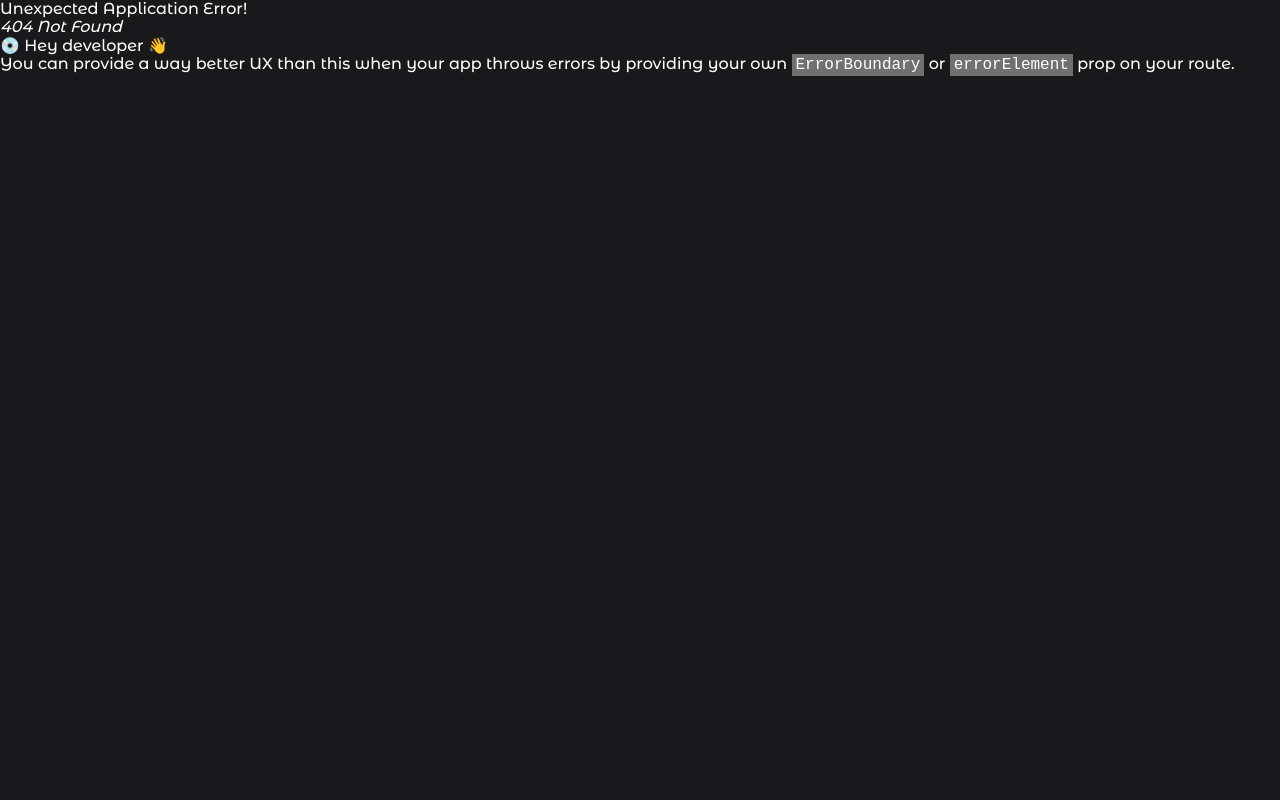
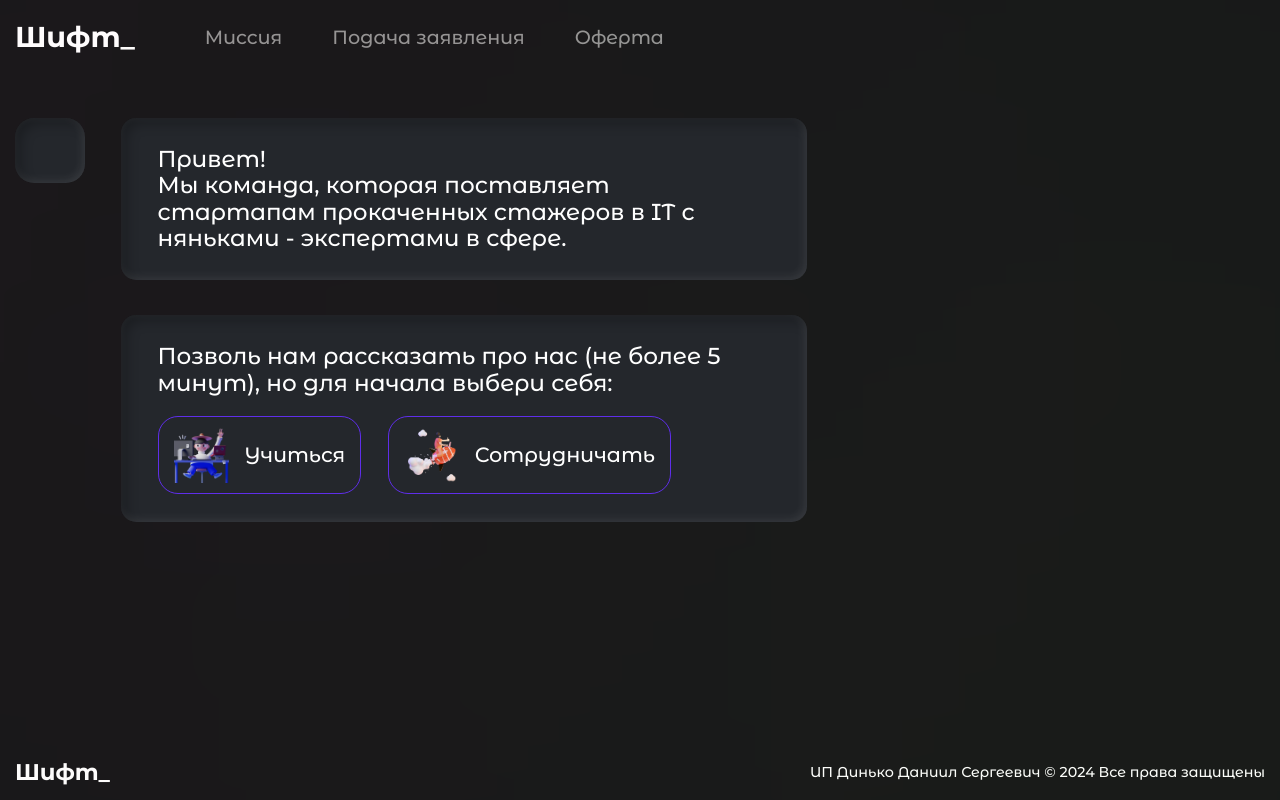
Before and after one commit to FreightDH/shift_, a React (Vite) app: page /home in a window 1280 px wide. Before the commit this address had no page. Built offline with nearby package versions, Linux system fonts and the light colour scheme.

Commit message:
feat: add Badges

```diff
--- a/src/pages/home/HomePage.module.scss
+++ b/src/pages/home/HomePage.module.scss
@@ -77,42 +77,3 @@
     }
   }
 }
-
-.choice {
-  &__item {
-    padding: 10px 15px;
-
-    display: flex;
-    align-items: center;
-    gap: 15px;
-
-    border: 1px solid #5f2eea;
-    border-radius: 20px;
-    transition: all 0.2s ease 0s;
-
-    img {
-      width: 60px;
-      height: 60px;
-      @include adaptiveValue('width', 60, 40);
-      @include adaptiveValue('height', 60, 40);
-      object-fit: cover;
-    }
-
-    span {
-      font-size: 22px;
-      @include adaptiveValue('font-size', 22, 16);
-    }
-
-    @media (hover: hover) {
-      &:hover {
-        box-shadow: 0px 0px 10px 2px rgba(255, 255, 255, 0.2);
-      }
-    }
-
-    @media (hover: none) {
-      &:active {
-        box-shadow: 0px 0px 10px 2px rgba(255, 255, 255, 0.2);
-      }
-    }
-  }
-}
--- a/src/pages/home/HomePage.route.jsx
+++ b/src/pages/home/HomePage.route.jsx
@@ -1,6 +1,6 @@
 import { HomePage } from './HomePage.ui';
 
 export const HomePageRoute = {
-  path: '/',
+  path: '/home',
   element: <HomePage />,
 };
--- a/src/pages/home/HomePage.ui.jsx
+++ b/src/pages/home/HomePage.ui.jsx
@@ -1,8 +1,8 @@
 import { Link } from 'react-router-dom';
 
 import { cn } from '@/shared/lib';
+import { CooperateBadge, StudyBadge } from '@/shared/UI/Badges';
 
-import { cooperate, study } from './assets';
 import cl from './HomePage.module.scss';
 
 export const HomePage = () => {
@@ -17,13 +17,11 @@ export const HomePage = () => {
         <div className={cn(cl.home__about, {}, ['bg__grey'])}>
           <p>Позволь нам рассказать про нас (не более 5 минут), но для начала выбери себя:</p>
           <div className={cl.home__choice}>
-            <Link className={cl.choice__item} to="">
-              <img alt="study-image" src={study} />
-              <span>Учиться</span>
+            <Link to="/study">
+              <StudyBadge />
             </Link>
-            <Link className={cl.choice__item} to="">
-              <img alt="cooperate-image" src={cooperate} />
-              <span>Сотрудничать</span>
+            <Link to="/cooperate">
+              <CooperateBadge />
             </Link>
           </div>
         </div>
--- /dev/null
+++ b/src/shared/UI/Badges/Badges.jsx
@@ -0,0 +1,21 @@
+import { cooperate, study } from './assets';
+
+import cl from './Badges.module.scss';
+
+export const StudyBadge = () => {
+  return (
+    <span className={cl.badge}>
+      <img alt="study-image" src={study} />
+      <span>Учиться</span>
+    </span>
+  );
+};
+
+export const CooperateBadge = () => {
+  return (
+    <span className={cl.badge}>
+      <img alt="study-image" src={cooperate} />
+      <span>Сотрудничать</span>
+    </span>
+  );
+};
--- /dev/null
+++ b/src/shared/UI/Badges/Badges.module.scss
@@ -0,0 +1,38 @@
+@import '@/app/styles';
+
+.badge {
+  padding: 10px 15px;
+
+  display: flex;
+  align-items: center;
+  gap: 15px;
+
+  border: 1px solid #5f2eea;
+  border-radius: 20px;
+  transition: all 0.2s ease 0s;
+
+  img {
+    width: 60px;
+    height: 60px;
+    @include adaptiveValue('width', 60, 40);
+    @include adaptiveValue('height', 60, 40);
+    object-fit: cover;
+  }
+
+  span {
+    font-size: 22px;
+    @include adaptiveValue('font-size', 22, 16);
+  }
+
+  @media (hover: hover) {
+    &:hover {
+      box-shadow: 0px 0px 10px 2px rgba(255, 255, 255, 0.2);
+    }
+  }
+
+  @media (hover: none) {
+    &:active {
+      box-shadow: 0px 0px 10px 2px rgba(255, 255, 255, 0.2);
+    }
+  }
+}
--- /dev/null
+++ b/src/shared/UI/Badges/index.js
@@ -0,0 +1 @@
+export { StudyBadge, CooperateBadge } from './Badges';
```
Also changed, not shown: src/shared/UI/Badges/assets/cooperate.png (renamed from src/pages/home/assets/cooperate.png), src/shared/UI/Badges/assets/index.js (renamed from src/pages/home/assets/index.js), src/shared/UI/Badges/assets/study.png (renamed from src/pages/home/assets/study.png).
